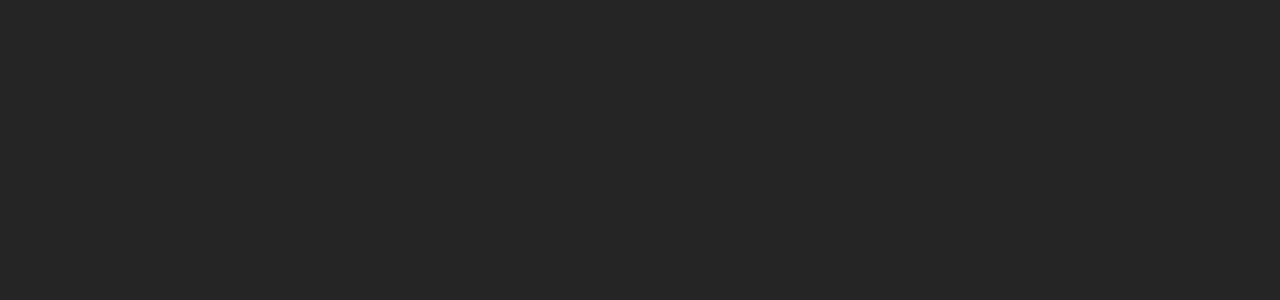
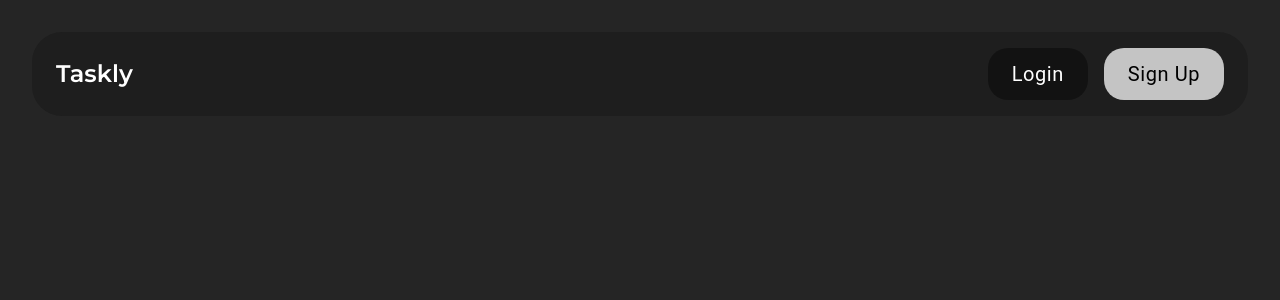
Before and after one commit to Tharushag/taskly, a Next.js app: page / in a window 1280 px wide. Shown: the top 300 px of the page. Built offline with nearby package versions, Linux system fonts and the light colour scheme.

Commit message:
complete desktop navbar

```diff
--- a/app/globals.scss
+++ b/app/globals.scss
@@ -2,8 +2,14 @@
 @tailwind components;
 @tailwind utilities;
 
-$primary-color: #252525;
+$bg: #252525;
+$black: #1E1E1E;
 
 body {
-  background-color: $primary-color;
+  background-color: $bg;
+  color: white;
 }
+
+nav {
+  background-color: $black;
+}
--- a/app/layout.js
+++ b/app/layout.js
@@ -1,7 +1,6 @@
-import { Montserrat } from 'next/font/google'
-import './globals.scss'
-
-const montserrat = Montserrat({ subsets: ['latin'] })
+import { montserrat } from '@/app/ui/fonts'
+import '@/app/globals.scss'
+import NavBar from '@/app/ui/navbar'
 
 export const metadata = {
   title: 'Create Next App',
@@ -11,7 +10,10 @@
 export default function RootLayout({ children }) {
   return (
     <html lang="en">
-      <body className={montserrat.className}>{children}</body>
+      <body className={`${montserrat.className} p-8`}>
+        <NavBar />
+        {children}
+      </body>
     </html>
   )
 }
--- a/app/page.js
+++ b/app/page.js
@@ -1,7 +1,6 @@
-import Image from 'next/image'
-
 export default function Home() {
   return (
-    <></>
+    <>
+    </>
   )
 }
--- /dev/null
+++ b/app/ui/fonts.js
@@ -0,0 +1,8 @@
+import { Montserrat } from 'next/font/google';
+
+export const montserrat = Montserrat(
+  {
+    weight: ['100', '200', '300', '400', '500', '600', '700', '800', '900'],
+    subsets: ['latin']
+  }
+);
--- /dev/null
+++ b/app/ui/navbar.jsx
@@ -0,0 +1,35 @@
+import { montserrat } from "@/app/ui/fonts";
+import Link from "next/link";
+import Button from '@mui/material/Button';
+
+function NavBar() {
+
+  const btnStyle = `${montserrat.className} !font-normal !rounded-[20px] !py-3 !px-6 !text-xl !capitalize
+   !shadow-none !hover:shadow-none !active:shadow-none`;
+
+  return (
+    <nav className="px-6 py-4 rounded-[30px] flex justify-between">
+      <Link className="font-semibold text-2xl flex items-center" href="/">Taskly</Link>
+      <ul className="flex gap-4">
+        <li>
+          <Link href="/login">
+            <Button
+              className={`${btnStyle} !bg-black/[.4] !hover:bg-black/[.4]`}
+              variant="contained"
+            >Login</Button>
+          </Link>
+        </li>
+        <li>
+          <Link href="/sign-up">
+            <Button
+              className={`${btnStyle} !bg-[#EEEEEE]/[.8] !hover:bg-[#EEEEEE]/[.8] !text-black`}
+              variant="contained"
+            >Sign up</Button>
+          </Link>
+        </li>
+      </ul>
+    </nav>
+  )
+}
+
+export default NavBar;
```
